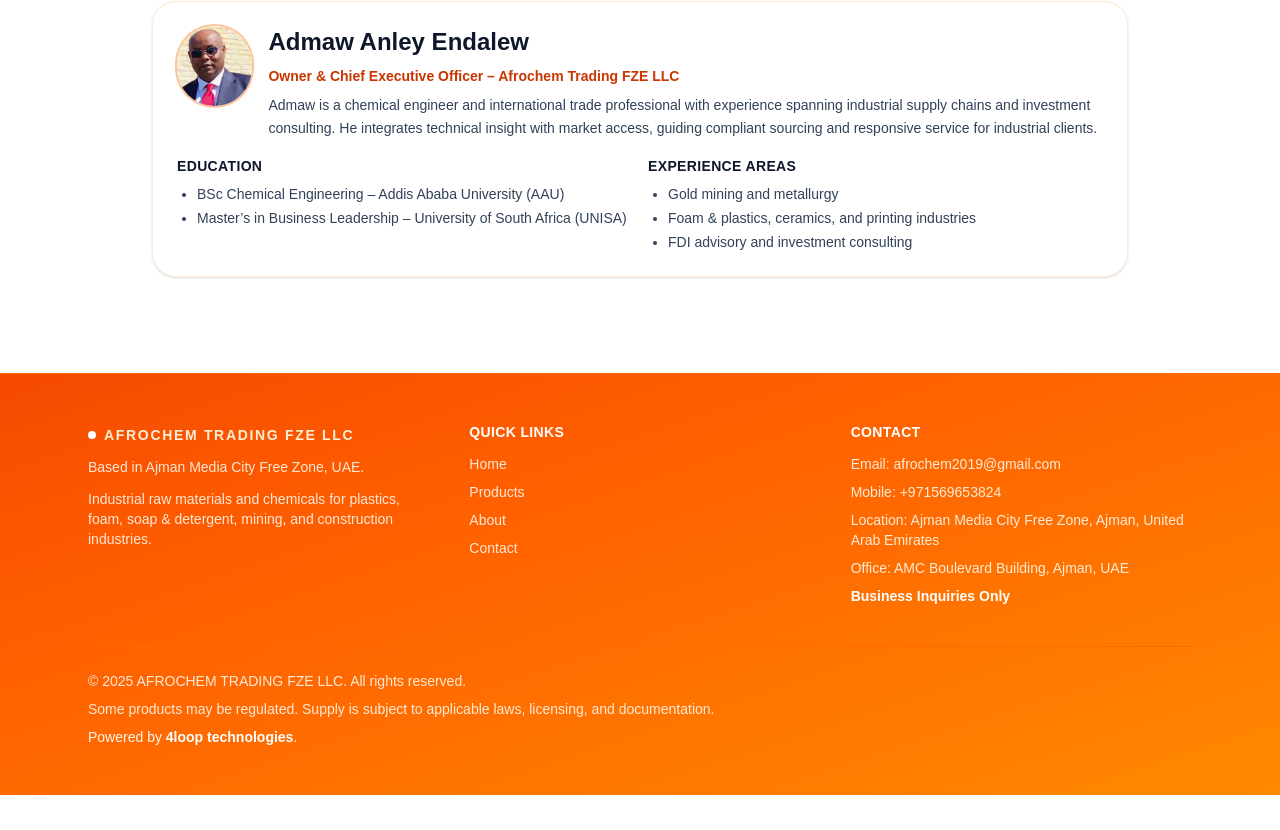
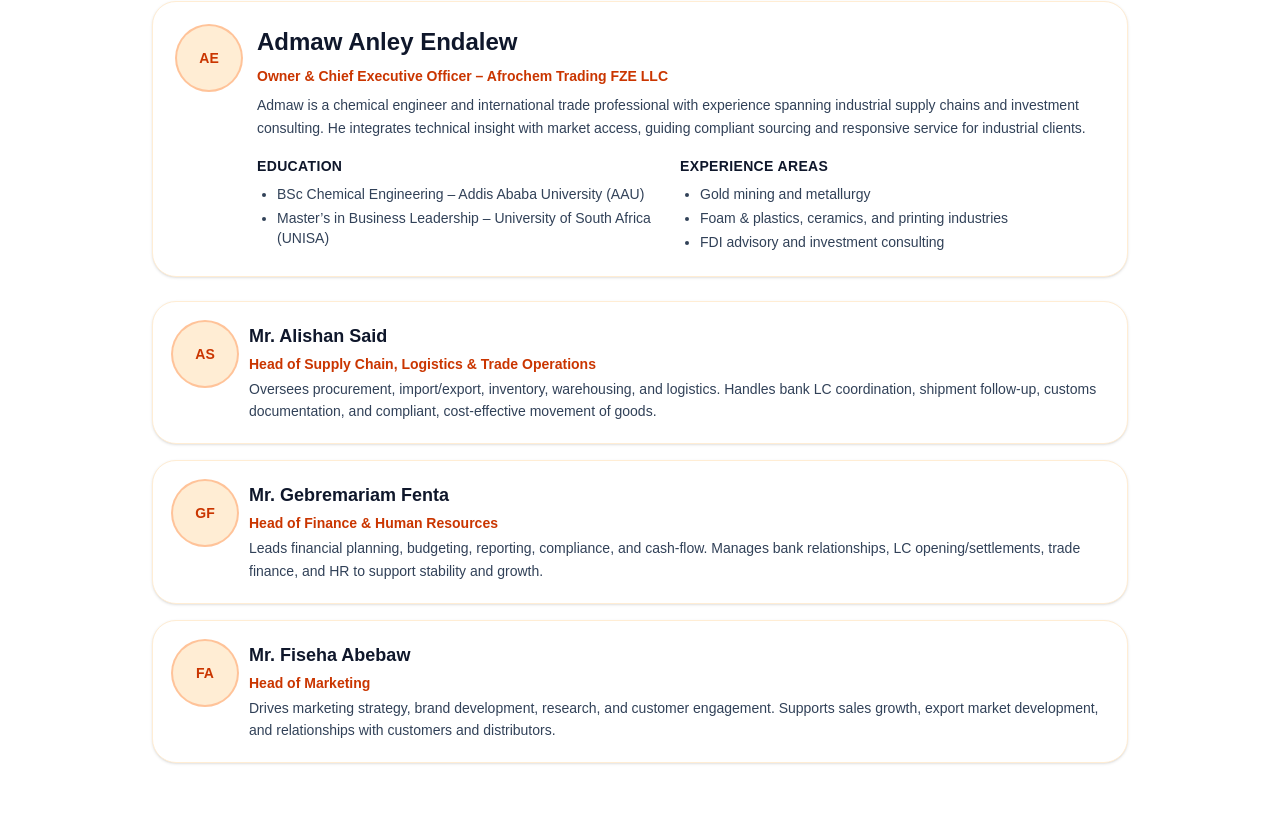
Before and after one commit to bakenegu/afrochem, a Next.js app: page /about in a window 1280 px wide. Shown: the part 830-1660 px from the top of the page. Before the commit the page ends 1625 px from the top, so only its background shows below. Built offline with nearby package versions, Linux system fonts and the light colour scheme.

Commit message:
updated from

```diff
--- a/app/about/page.tsx
+++ b/app/about/page.tsx
@@ -45,13 +45,9 @@
 
         <div className="rounded-3xl border border-orange-100 bg-white p-6 shadow-sm">
           <div className="flex items-start gap-4">
-            <Image
-              src="/admaw.jpeg"
-              alt="Admaw Anley Endalew"
-              width={80}
-              height={80}
-              className="h-16 w-16 rounded-full object-cover ring-2 ring-orange-500/40 md:h-20 md:w-20"
-            />
+            <div className="flex h-14 w-14 items-center justify-center rounded-full aspect-square bg-orange-100 text-sm font-semibold text-orange-700 ring-2 ring-orange-500/40 md:h-16 md:w-16">
+              AE
+            </div>
             <div className="space-y-2">
               <h3 className="text-2xl font-semibold text-slate-900">Admaw Anley Endalew</h3>
               <p className="text-sm font-semibold text-orange-700">
@@ -65,7 +61,7 @@
             </div>
           </div>
 
-          <div className="mt-4 grid gap-4 lg:grid-cols-2">
+          <div className="mt-4 grid gap-4 lg:grid-cols-2 lg:pl-20 lg:pr-4">
             <div className="space-y-2">
               <h4 className="text-sm font-semibold uppercase tracking-wide text-slate-900">Education</h4>
               <ul className="list-disc space-y-1 pl-5 text-sm text-slate-700">
@@ -83,6 +79,46 @@
             </div>
           </div>
         </div>
+
+        <div className="flex flex-col gap-4">
+          {[
+            {
+              name: "Mr. Alishan Said",
+              role: "Head of Supply Chain, Logistics & Trade Operations",
+              summary:
+                "Oversees procurement, import/export, inventory, warehousing, and logistics. Handles bank LC coordination, shipment follow-up, customs documentation, and compliant, cost-effective movement of goods.",
+              initials: "AS",
+            },
+            {
+              name: "Mr. Gebremariam Fenta",
+              role: "Head of Finance & Human Resources",
+              summary:
+                "Leads financial planning, budgeting, reporting, compliance, and cash-flow. Manages bank relationships, LC opening/settlements, trade finance, and HR to support stability and growth.",
+              initials: "GF",
+            },
+            {
+              name: "Mr. Fiseha Abebaw",
+              role: "Head of Marketing",
+              summary:
+                "Drives marketing strategy, brand development, research, and customer engagement. Supports sales growth, export market development, and relationships with customers and distributors.",
+              initials: "FA",
+            },
+          ].map((person) => (
+            <div
+              key={person.name}
+              className="flex flex-col gap-3 rounded-3xl border border-orange-100 bg-white p-5 shadow-sm sm:flex-row"
+            >
+              <div className="flex h-14 w-14 items-center justify-center rounded-full aspect-square bg-orange-100 text-sm font-semibold text-orange-700 ring-2 ring-orange-500/40 md:h-16 md:w-16">
+                {person.initials}
+              </div>
+              <div className="space-y-1">
+                <p className="text-lg font-semibold text-slate-900">{person.name}</p>
+                <p className="text-sm font-semibold text-orange-700">{person.role}</p>
+                <p className="text-sm leading-relaxed text-slate-700">{person.summary}</p>
+              </div>
+            </div>
+          ))}
+        </div>
       </section>
     </main>
   );
--- a/components/site-header.tsx
+++ b/components/site-header.tsx
@@ -51,12 +51,12 @@
 
   return (
     <header className={`sticky top-0 z-50 ${headerClass}`}>
-      <div className="mx-auto flex h-20 max-w-6xl items-center justify-between px-6 py-3">
+      <div className="mx-auto flex h-16 max-w-6xl items-center justify-between px-4 py-3 md:h-20 md:px-6">
         <Link
           href="/"
-          className="flex items-center gap-2 text-lg font-semibold tracking-tight text-slate-900 shrink-0 flex-none min-w-[220px]"
+          className="flex items-center gap-2 text-lg font-semibold tracking-tight text-slate-900 shrink-0 flex-none min-w-0"
         >
-          <div className="relative h-20 w-[380px] md:h-24 md:w-[440px] shrink-0 flex-none">
+          <div className="relative h-14 w-[220px] md:h-24 md:w-[440px] shrink-0 flex-none">
             <Image
               src="/afrologo.png"
               alt="AFROCHEM logo"
```
